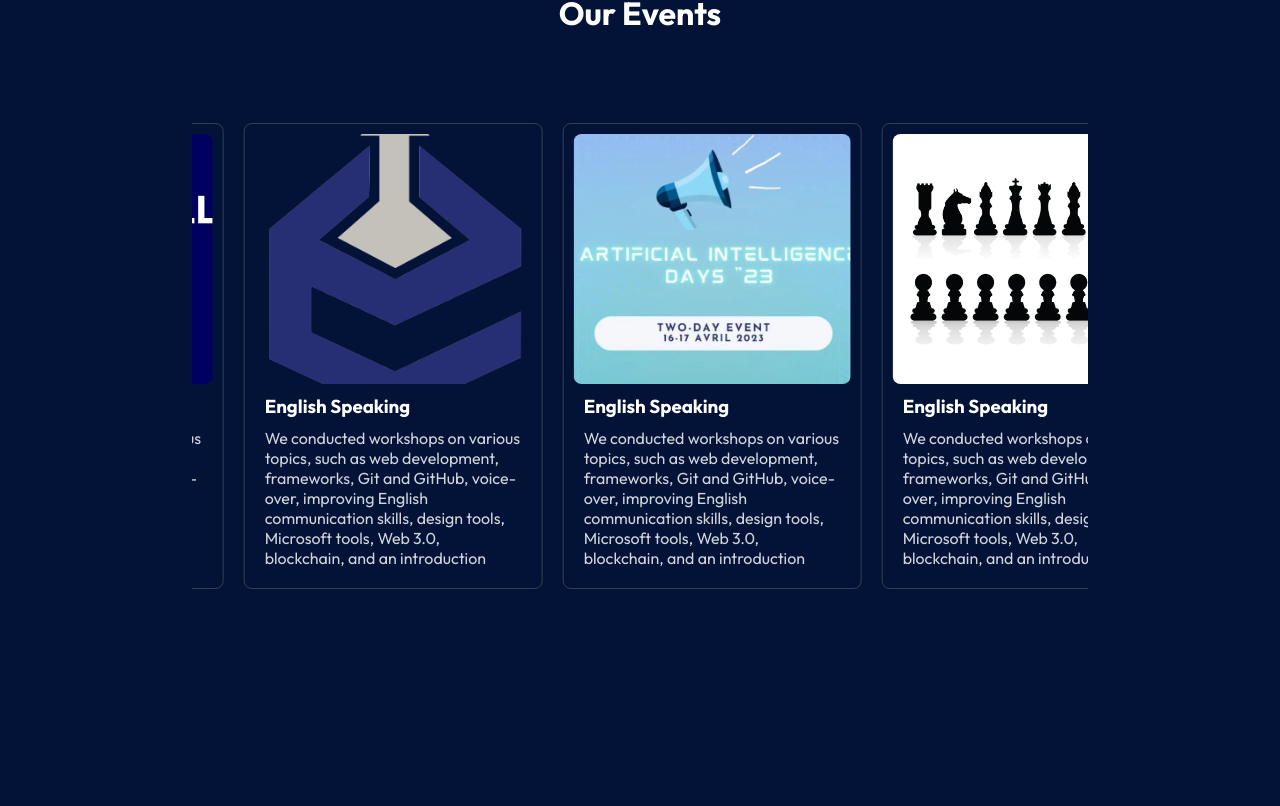
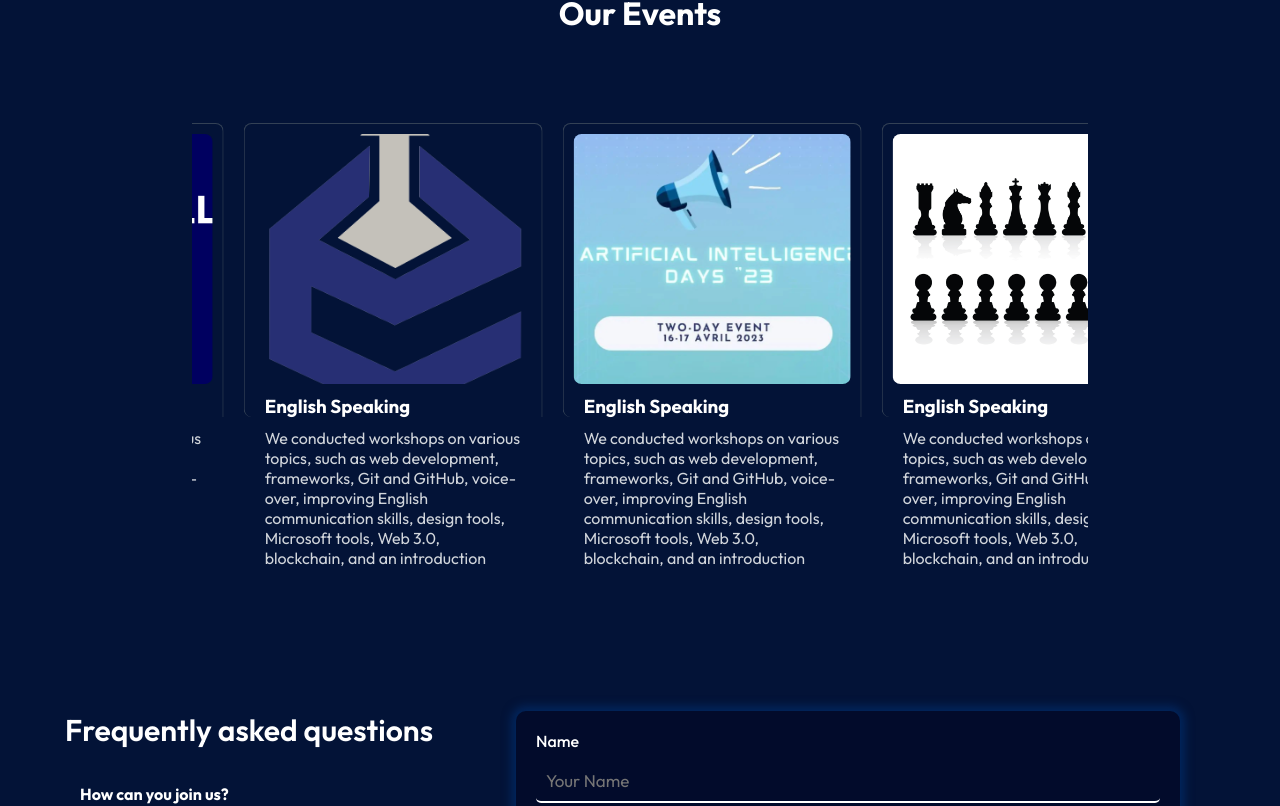
Before and after one commit to yahyamati/Esperanza_SIte_Web, a React (Vite) app: page / in a window 1280 px wide. Shown: the part 1699-2505 px from the top of the page. Built offline with nearby package versions, Linux system fonts and the light colour scheme.

Commit message:
make a contact form

```diff
--- a/src/Componenent/Sliders/Sliders.css
+++ b/src/Componenent/Sliders/Sliders.css
@@ -20,8 +20,10 @@
     margin-right: 20px;
     border: 1px solid rgb(51, 65, 85);
     border-radius: 8px;
-    margin-bottom: 0;
-    padding-bottom: 0;
+    border-end-end-radius:0 ;
+    border-bottom: none;
+
+
 }
 
 .card {
@@ -31,6 +33,7 @@
     max-width: 400px;
     padding: 10px;
     cursor: pointer;
+    height: 0;
 
 
 }
@@ -51,11 +54,13 @@
     display: flex;
     flex-direction: column;
     justify-content: center;
+
 }
 
 .card-content p {
     color: rgb(209, 213, 219);
     text-align: left;
+
 }
 
 .card-content h3 {
```
